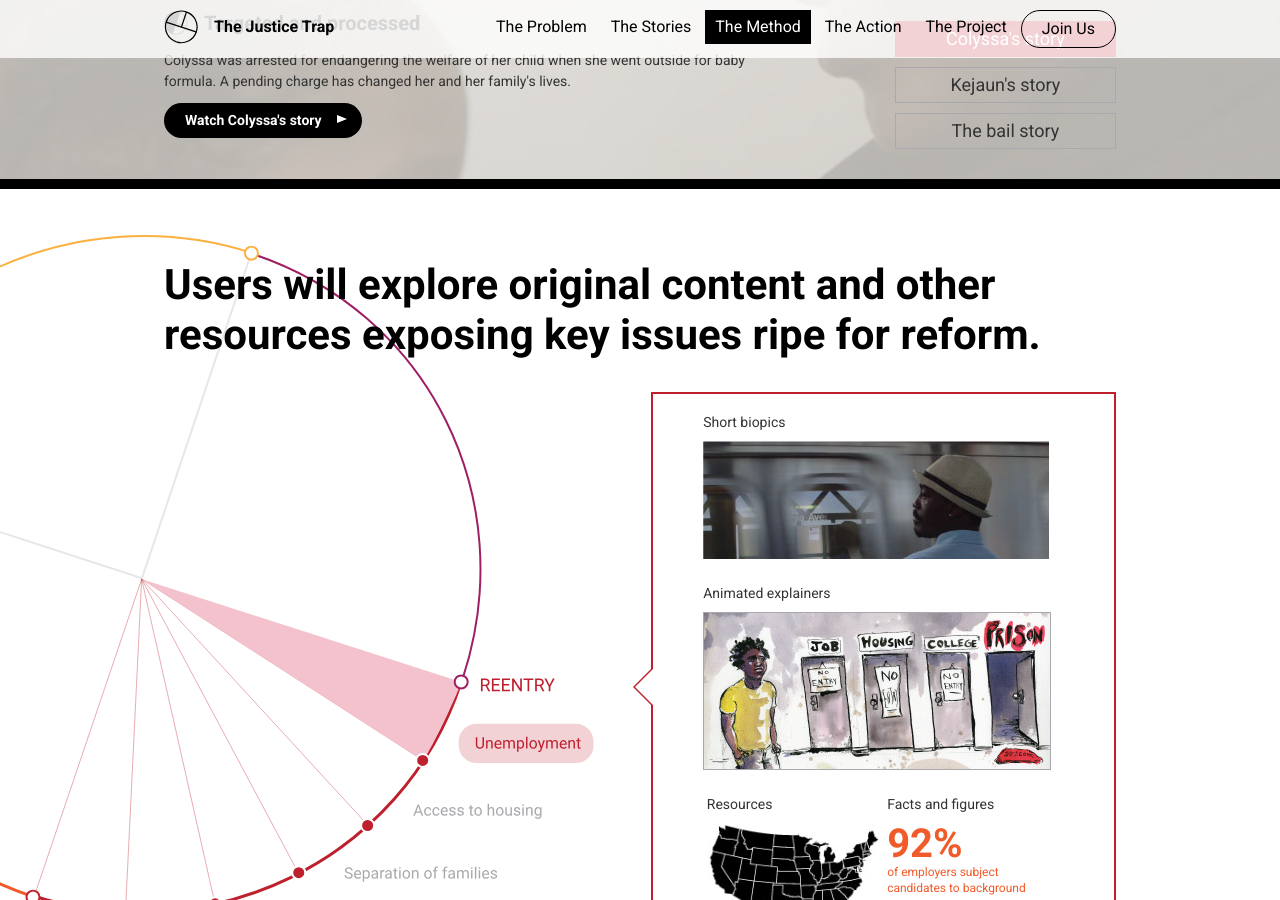
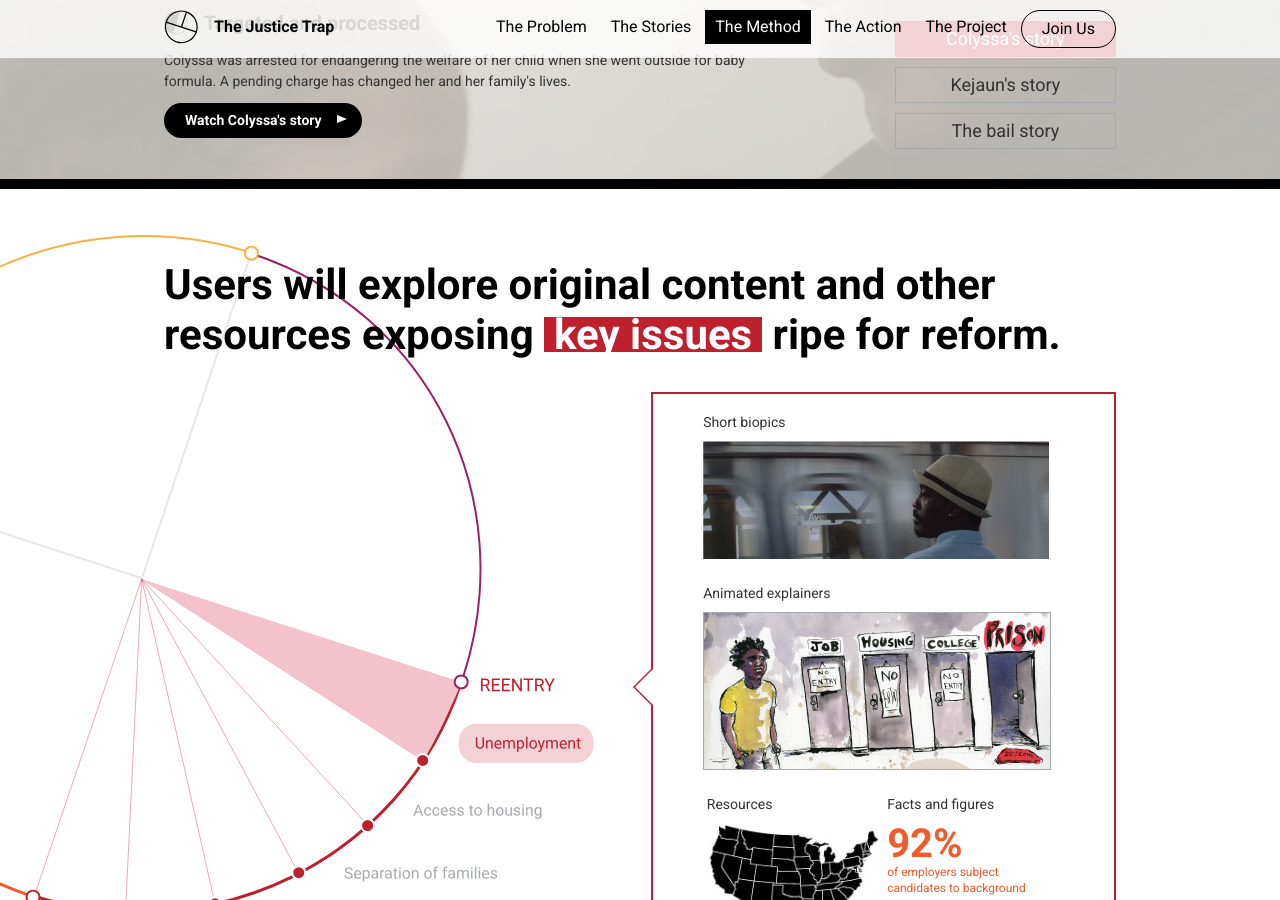
Before and after one commit to noahmanger/thejusticetrap, a Jekyll site: the page built from index.html, in a window 1280 px wide and 900 px high, scrolled down 2201 px. Built offline with Jekyll 4.4.1, drawn with Linux system fonts in a browser that asks for light colours.

Commit message:
Adding red emphasis

```diff
--- a/_includes/section-4.html
+++ b/_includes/section-4.html
@@ -1,7 +1,7 @@
 <div class="issues">
   <div class="section__content">
     <h2 class="headline">
-      Users will explore original content and other resources exposing key issues ripe for reform.
+      Users will explore original content and other resources exposing <span class="headline__highlight t-red--inverse">key issues</span> ripe for reform.
     </h2>
     <div class="issues__details">
       <div class="issue">
```
